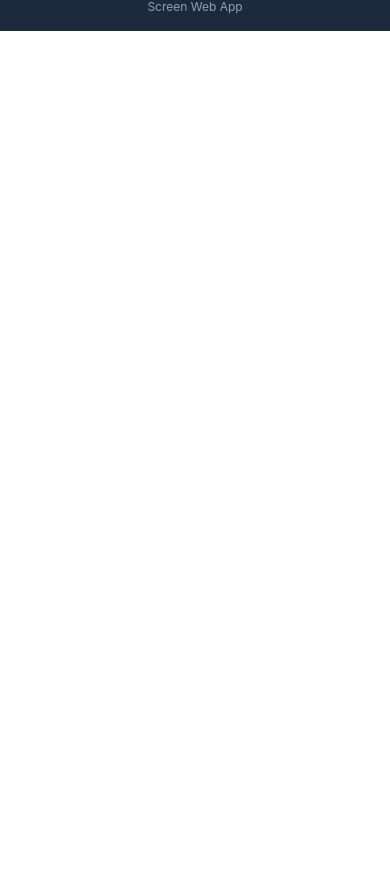
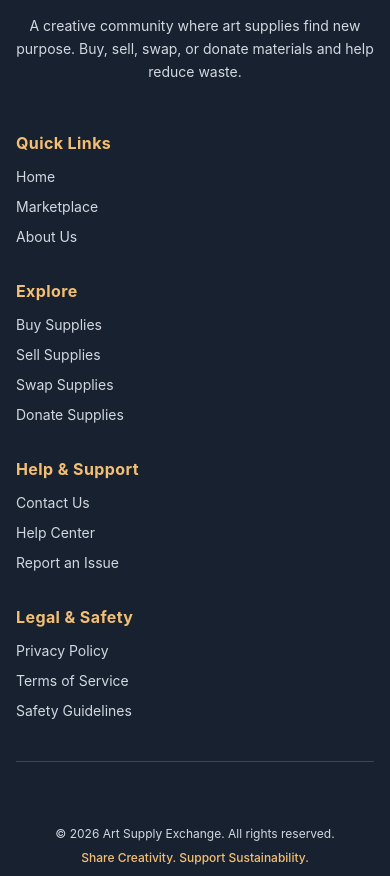
Before and after one commit to solankisingh/art-supply-exchange-project, a React (Vite) app in the folder client/: page / in a window 390 px wide. Shown: the part 1121-1997 px from the top of the page. Before the commit the page ends 1152 px from the top, so only its background shows below. Built offline with nearby package versions, Linux system fonts and the light colour scheme; no server answers.

Commit message:
Implement professional footer matching design reference with 4-column navigation, gold headings, and responsive layout

```diff
--- a/client/src/App.jsx
+++ b/client/src/App.jsx
@@ -1,6 +1,7 @@
 import React from 'react';
 import { Routes, Route, Navigate, useLocation } from 'react-router-dom';
 import Navbar from './components/Navbar';
+import Footer from './components/Footer';
 import Marketplace from './pages/Marketplace';
 import ProductDetail from './pages/ProductDetail';
 import Dashboard from './pages/Dashboard';
@@ -81,9 +82,8 @@ export default function App() {
         </Routes>
       </main>
 
-      <footer className="w-full bg-slate-800 dark:bg-slate-950 text-slate-400 dark:text-slate-500 text-xs py-4 px-6 text-center border-t border-slate-700 dark:border-slate-800 transition-colors duration-200">
-        Art Supply Exchange & Second-Hand Marketplace &bull; Full-Screen Web App
-      </footer>
+      {/* Professional Footer */}
+      <Footer />
     </div>
   );
 }
--- /dev/null
+++ b/client/src/components/Footer.jsx
@@ -0,0 +1,217 @@
+import React, { useState } from 'react';
+import { Link, useLocation } from 'react-router-dom';
+
+export default function Footer() {
+  const location = useLocation();
+  const [modalContent, setModalContent] = useState(null);
+
+  const isAuthPage = location.pathname === '/login' || location.pathname === '/register';
+  const isChatPage = location.pathname === '/chat';
+
+  // Informational modals for pending non-routed anchors (About, Privacy, Terms, Help, Safety, Contact)
+  const openInfoModal = (title, text) => {
+    setModalContent({ title, text });
+  };
+
+  // Compact footer for authentication and active chat pages to preserve layout & avoid double scrollbars
+  if (isAuthPage || isChatPage) {
+    return (
+      <footer className="w-full bg-[#182130] text-[#AEB9C8] text-xs py-3 px-6 text-center border-t border-[#3A4556]/60">
+        <div className="max-w-7xl mx-auto flex flex-col sm:flex-row items-center justify-between gap-2">
+          <span>&copy; {new Date().getFullYear()} Art Supply Exchange. All rights reserved.</span>
+          <span className="text-[#F4BF72] font-medium">Share Creativity. Support Sustainability.</span>
+        </div>
+      </footer>
+    );
+  }
+
+  return (
+    <>
+      <footer className="w-full bg-[#182130] text-[#D3D8E0] border-t border-[#3A4556]/60 pt-12 pb-8 transition-colors duration-200">
+        <div className="w-full max-w-7xl mx-auto px-4 sm:px-8 space-y-10">
+
+          {/* Top Description Banner */}
+          <div className="w-full text-center sm:text-left">
+            <p className="text-sm sm:text-base text-[#D3D8E0] leading-relaxed max-w-4xl">
+              A creative community where art supplies find new purpose. Buy, sell, swap, or donate materials and help reduce waste.
+            </p>
+          </div>
+
+          {/* 4 Navigation Columns (Matching the Reference Image) */}
+          <div className="grid grid-cols-1 sm:grid-cols-2 lg:grid-cols-4 gap-8 pt-2">
+
+            {/* Column 1: Quick Links */}
+            <div className="space-y-3">
+              <h3 className="text-base font-bold text-[#F4BF72] tracking-wide">
+                Quick Links
+              </h3>
+              <ul className="space-y-2.5 text-sm text-[#D3D8E0]">
+                <li>
+                  <Link to="/" className="hover:text-emerald-400 transition-colors">
+                    Home
+                  </Link>
+                </li>
+                <li>
+                  <Link to="/" className="hover:text-emerald-400 transition-colors">
+                    Marketplace
+                  </Link>
+                </li>
+                <li>
+                  <button
+                    type="button"
+                    onClick={() => openInfoModal('About Us', 'Art Supply Exchange is a student and community-driven initiative connecting local artists, hobbyists, and educators to share, trade, and reuse fine arts materials.')}
+                    className="hover:text-emerald-400 transition-colors cursor-pointer text-left"
+                  >
+                    About Us
+                  </button>
+                </li>
+              </ul>
+            </div>
+
+            {/* Column 2: Explore */}
+            <div className="space-y-3">
+              <h3 className="text-base font-bold text-[#F4BF72] tracking-wide">
+                Explore
+              </h3>
+              <ul className="space-y-2.5 text-sm text-[#D3D8E0]">
+                <li>
+                  <Link to="/" className="hover:text-emerald-400 transition-colors">
+                    Buy Supplies
+                  </Link>
+                </li>
+                <li>
+                  <Link to="/dashboard?action=new" className="hover:text-emerald-400 transition-colors">
+                    Sell Supplies
+                  </Link>
+                </li>
+                <li>
+                  <Link to="/swaps" className="hover:text-emerald-400 transition-colors">
+                    Swap Supplies
+                  </Link>
+                </li>
+                <li>
+                  <Link to="/" className="hover:text-emerald-400 transition-colors">
+                    Donate Supplies
+                  </Link>
+                </li>
+              </ul>
+            </div>
+
+            {/* Column 3: Help & Support */}
+            <div className="space-y-3">
+              <h3 className="text-base font-bold text-[#F4BF72] tracking-wide">
+                Help &amp; Support
+              </h3>
+              <ul className="space-y-2.5 text-sm text-[#D3D8E0]">
+                <li>
+                  <button
+                    type="button"
+                    onClick={() => openInfoModal('Contact Us', 'Need assistance? Reach out to our community volunteer team at support@artsupplyexchange.local or post a message in your dashboard.')}
+                    className="hover:text-emerald-400 transition-colors cursor-pointer text-left"
+                  >
+                    Contact Us
+                  </button>
+                </li>
+                <li>
+                  <button
+                    type="button"
+                    onClick={() => openInfoModal('Help Center', 'Browse our quick tips on exchanging materials, inspecting gently-used brushes, arranging local studio drop-offs, and negotiating swaps.')}
+                    className="hover:text-emerald-400 transition-colors cursor-pointer text-left"
+                  >
+                    Help Center
+                  </button>
+                </li>
+                <li>
+                  <Link to="/chat" className="hover:text-emerald-400 transition-colors">
+                    Report an Issue
+                  </Link>
+                </li>
+              </ul>
+            </div>
+
+            {/* Column 4: Legal & Safety */}
+            <div className="space-y-3">
+              <h3 className="text-base font-bold text-[#F4BF72] tracking-wide">
+                Legal &amp; Safety
+              </h3>
+              <ul className="space-y-2.5 text-sm text-[#D3D8E0]">
+                <li>
+                  <button
+                    type="button"
+                    onClick={() => openInfoModal('Privacy Policy', 'We value artist privacy. Your contact details are shared exclusively with confirmed exchange partners for safe local trade coordination.')}
+                    className="hover:text-emerald-400 transition-colors cursor-pointer text-left"
+                  >
+                    Privacy Policy
+                  </button>
+                </li>
+                <li>
+                  <button
+                    type="button"
+                    onClick={() => openInfoModal('Terms of Service', 'All listings must be authentic fine art and craft materials. Community members agree to respectful communication and fair barter exchanges.')}
+                    className="hover:text-emerald-400 transition-colors cursor-pointer text-left"
+                  >
+                    Terms of Service
+                  </button>
+                </li>
+                <li>
+                  <button
+                    type="button"
+                    onClick={() => openInfoModal('Safety Guidelines', 'Always meet in public campus locations or well-lit art centers for supply pickups. Verify paint tubes and canvas condition prior to completing swaps.')}
+                    className="hover:text-emerald-400 transition-colors cursor-pointer text-left"
+                  >
+                    Safety Guidelines
+                  </button>
+                </li>
+              </ul>
+            </div>
+
+          </div>
+
+          {/* Subtle Horizontal Divider */}
+          <div className="w-full border-t border-[#3A4556] pt-6" />
+
+          {/* Centered Copyright & Sub-tagline */}
+          <div className="text-center space-y-2 pb-2">
+            <p className="text-xs sm:text-sm text-[#D3D8E0]">
+              &copy; {new Date().getFullYear()} Art Supply Exchange. All rights reserved.
+            </p>
+            <p className="text-xs sm:text-sm font-medium text-[#F4BF72]">
+              Share Creativity. Support Sustainability.
+            </p>
+          </div>
+
+        </div>
+      </footer>
+
+      {/* Reusable Clean Info Modal for pending non-routed links */}
+      {modalContent && (
+        <div className="fixed inset-0 z-50 bg-black/60 backdrop-blur-xs flex items-center justify-center p-4">
+          <div className="w-full max-w-md bg-[#182130] border border-[#3A4556] text-[#D3D8E0] rounded-xl shadow-2xl p-6 space-y-4">
+            <div className="flex items-center justify-between border-b border-[#3A4556] pb-3">
+              <h4 className="text-lg font-bold text-[#F4BF72]">{modalContent.title}</h4>
+              <button
+                type="button"
+                onClick={() => setModalContent(null)}
+                className="text-slate-400 hover:text-white text-xl font-bold cursor-pointer"
+              >
+                &times;
+              </button>
+            </div>
+            <p className="text-sm text-[#D3D8E0] leading-relaxed">
+              {modalContent.text}
+            </p>
+            <div className="flex justify-end pt-2">
+              <button
+                type="button"
+                onClick={() => setModalContent(null)}
+                className="px-4 py-2 bg-emerald-600 hover:bg-emerald-500 text-white rounded-lg text-xs font-semibold shadow-sm cursor-pointer transition-colors"
+              >
+                Close
+              </button>
+            </div>
+          </div>
+        </div>
+      )}
+    </>
+  );
+}
```
